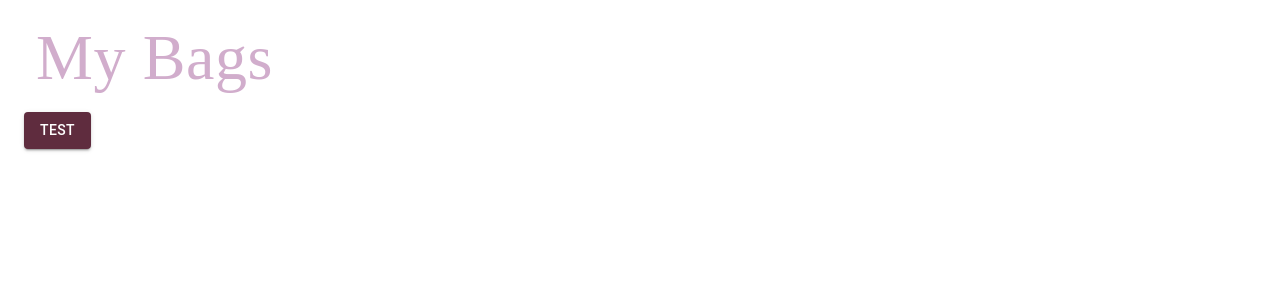
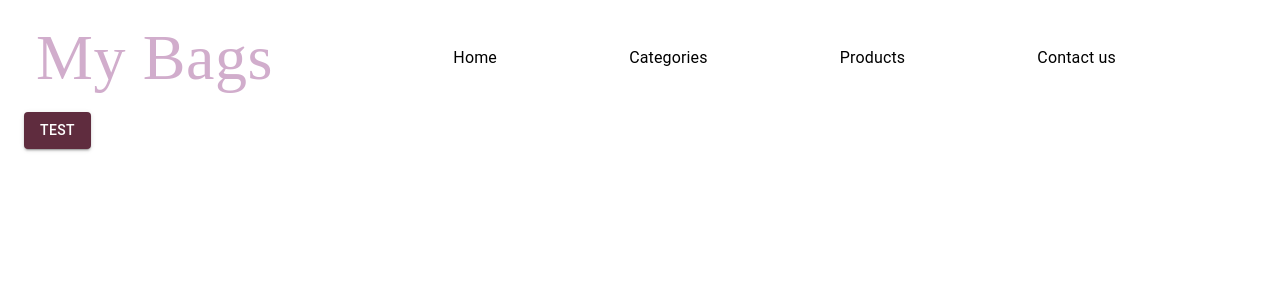
Before and after one commit to Hein-htetA/ecom-mui-responsive, a React (Create React App) app: page / in a window 1280 px wide. Shown: the top 300 px of the page. Built offline with nearby package versions, Linux system fonts and the light colour scheme; a web font is replaced by a local one.

Commit message:
MyList in Appbar Container

```diff
--- a/src/components/appbar/AppbarDesktop.js
+++ b/src/components/appbar/AppbarDesktop.js
@@ -1,4 +1,5 @@
-import { AppbarContainer, AppbarHeader } from "../../styles/appbar";
+import { ListItemText } from "@mui/material";
+import { AppbarContainer, AppbarHeader, MyList } from "../../styles/appbar";
 
 export default function AppbarDesktop({ matches }) {
     return (
@@ -9,6 +10,12 @@ export default function AppbarDesktop({ matches }) {
          */
         <AppbarContainer>
             <AppbarHeader>My Bags</AppbarHeader>
+            <MyList type='row'>
+                <ListItemText primary="Home"/>
+                <ListItemText primary="Categories"/>
+                <ListItemText primary="Products"/>
+                <ListItemText primary="Contact us"/>
+            </MyList>
         </AppbarContainer>
     )
 }
--- a/src/styles/appbar/index.js
+++ b/src/styles/appbar/index.js
@@ -1,7 +1,7 @@
 import { Box, Typography } from '@mui/material';
-import { Colors } from '../theme';
 import { styled } from '@mui/material/styles';
 import '@fontsource/montez';
+import List from '@mui/material/List';
 
 //container
 
@@ -11,13 +11,21 @@ export const AppbarContainer = styled(Box)(() => ({
     justifyContent: "center",
     alignItems: 'center',
     padding: '2px 8px'
-}))
+}));
 
 //header
-export const AppbarHeader = styled(Typography)(() => ({
-    color: Colors.secondary,
+export const AppbarHeader = styled(Typography)(({theme}) => ({
+    color: `${theme.palette.secondary.main}`,
     padding: '4px',
     fontSize: '4em',
     fontFamily: '"Montez", "cursive"',
-    flexGrow: 1,
-}))
+    flexGrow: 1
+
+}));
+
+export const MyList = styled(List)(({ type }) => ({
+    display: type === 'row' ? 'flex' : 'block',
+    flexGrow: 3,
+    justifyContent: 'center',
+    alignItems: 'center'
+}));
```
